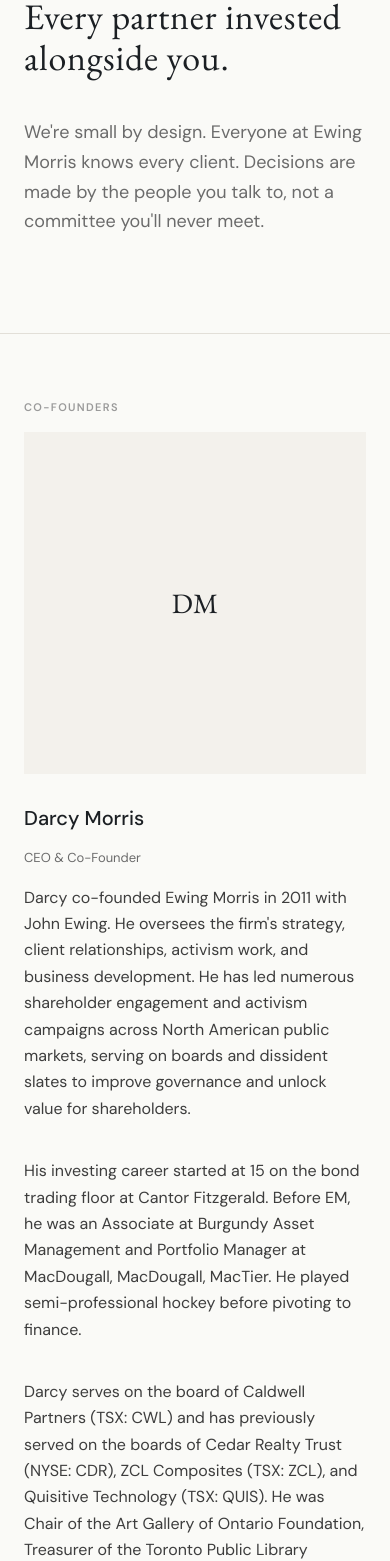
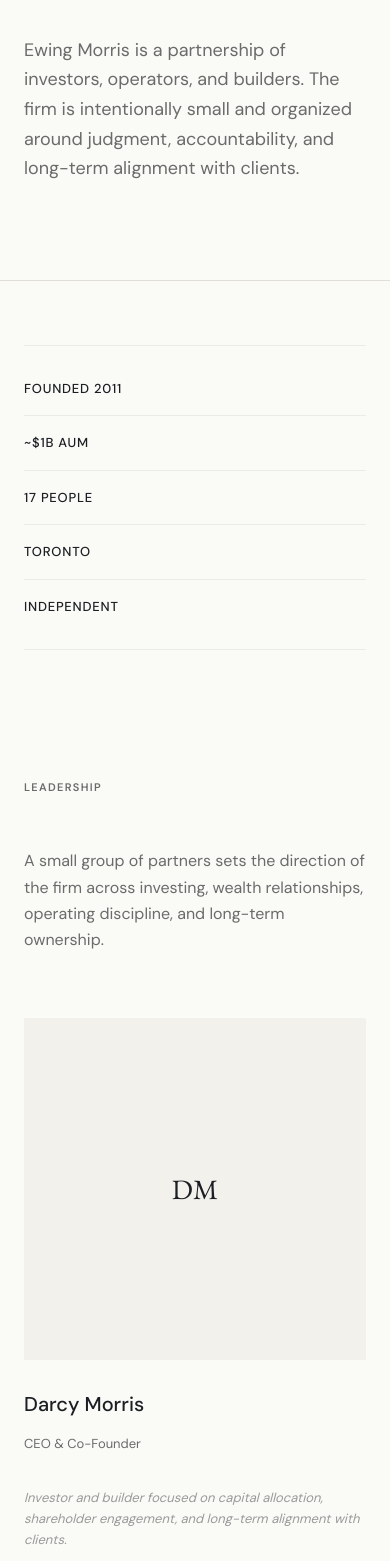
Before and after one commit to darcydmorris-commits/ewingmorris-site, a Next.js app: page /team in a window 390 px wide. Shown: the part 296-1857 px from the top of the page. Built offline with nearby package versions, Linux system fonts and the light colour scheme.

Commit message:
Reframe People page as an allocator partnership

```diff
--- a/app/team/page.tsx
+++ b/app/team/page.tsx
@@ -5,130 +5,203 @@
 import { SectionWrapper } from "@/components/SectionWrapper";
 import { TeamCard } from "@/components/TeamCard";
 import shared from "@/app/interior.module.css";
+import styles from "./team.module.css";
 
 export const metadata: Metadata = {
-  title: "Team",
-  description: "Meet the team at Ewing Morris, including co-founders, partners, and advisors.",
+  title: "People",
+  description:
+    "Meet the people behind Ewing Morris, a partnership of investors, operators, and builders organized around judgment and long-term alignment.",
 };
 
-const coFounders = [
+const leadership = [
   {
     initials: "DM",
     name: "Darcy Morris",
     title: "CEO & Co-Founder",
-    bio: "Darcy co-founded Ewing Morris in 2011 with John Ewing. He oversees the firm's strategy, client relationships, activism work, and business development. He has led numerous shareholder engagement and activism campaigns across North American public markets, serving on boards and dissident slates to improve governance and unlock value for shareholders.\n\nHis investing career started at 15 on the bond trading floor at Cantor Fitzgerald. Before EM, he was an Associate at Burgundy Asset Management and Portfolio Manager at MacDougall, MacDougall, MacTier. He played semi-professional hockey before pivoting to finance.\n\nDarcy serves on the board of Caldwell Partners (TSX: CWL) and has previously served on the boards of Cedar Realty Trust (NYSE: CDR), ZCL Composites (TSX: ZCL), and Quisitive Technology (TSX: QUIS). He was Chair of the Art Gallery of Ontario Foundation, Treasurer of the Toronto Public Library Foundation, and is a member of the Young Presidents' Organization.",
+    focus:
+      "Investor and builder focused on capital allocation, shareholder engagement, and long-term alignment with clients.",
+    bio: `Darcy co-founded Ewing Morris in 2011 and helps shape the firm's direction across client relationships, shareholder engagement, and the broader capital allocation work of the partnership. His work sits at the intersection of investing, ownership, and firm building.
+
+He started in markets early, including time on the bond trading floor at Cantor Fitzgerald, and later worked at Burgundy Asset Management and MacDougall, MacDougall, MacTier. He has led numerous public-market engagement efforts and has served on boards and dissident slates where governance, capital allocation, or strategy required change.
+
+Darcy currently serves on the board of Caldwell Partners and has previously served on the boards of Cedar Realty Trust, ZCL Composites, and Quisitive Technology. He has also held leadership roles with the Art Gallery of Ontario Foundation and the Toronto Public Library Foundation.`,
     email: "darcymorris@ewingmorris.com",
   },
   {
     initials: "JE",
     name: "John Ewing, CFA",
     title: "Chief Investment Officer & Co-Founder",
-    bio: "John co-founded Ewing Morris in 2011 with Darcy Morris and leads the investment team. He is always on the hunt for the next compounder-companies that can grow earnings 10-15% per year through business quality and disciplined capital allocation.\n\nBefore EM, John was Director of Research at Burgundy Asset Management, where he also served as lead analyst for Burgundy's Canadian Small Cap Fund. He graduated with distinction from the University of Guelph with an Honours B.Sc. in Engineering and a Minor in Business Administration, winning the President's Trophy as Guelph's top student-athlete. He has completed the Investment Management Workshop at Harvard Business School. John serves on the board of Sherritt International and chairs the University of Guelph's Investment Committee.",
+    focus:
+      "Fundamental investor focused on small public companies, disciplined underwriting, and long-term compounding.",
+    bio: `John co-founded Ewing Morris in 2011 and leads the investment team. His work is grounded in business quality, capital allocation, and the search for companies that can compound value over long periods of time.
+
+Before launching the firm, he was Director of Research at Burgundy Asset Management and lead analyst for Burgundy's Canadian Small Cap Fund. He graduated with distinction from the University of Guelph in Engineering with a Minor in Business Administration and later completed the Investment Management Workshop at Harvard Business School.
+
+John serves on the board of Sherritt International and chairs the University of Guelph's Investment Committee.`,
     email: "johnewing@ewingmorris.com",
   },
-];
-
-const partners = [
   {
     initials: "BK",
     name: "Breann Kelly, LLB",
     title: "General Counsel, Chief Operating Officer & Chief Compliance Officer",
-    bio: "Breann joined Ewing Morris in 2018 and runs the firm's operational backbone: legal, compliance, and execution. Before EM, she spent five years as VP, Legal & Compliance at BlackRock Canada and began her career as a corporate lawyer at Osler, Hoskin & Harcourt. She holds an LL.B. from Dalhousie Law School and studied Finance at Saint Mary's University. She serves on the investment committee for OCAD University.",
-    tagline: "Breann is the person who makes sure the firm's ambitions are matched by institutional-grade infrastructure.",
+    focus:
+      "Operator focused on translating investment ambition into institutional discipline, legal rigor, and durable infrastructure.",
+    bio: `Breann helps hold together the operating core of the firm across legal, compliance, and execution. Her role is to ensure that thoughtful investing is matched by thoughtful infrastructure.
+
+Before joining Ewing Morris in 2018, she spent five years as Vice President, Legal & Compliance at BlackRock Canada and began her career as a corporate lawyer at Osler, Hoskin & Harcourt. She holds an LL.B. from Dalhousie Law School and studied Finance at Saint Mary's University.
+
+She also serves on the investment committee for OCAD University.`,
   },
+] as const;
+
+const investmentTeam = [
   {
     initials: "RS",
     name: "Randy Steuart, CFA",
-    title: "Partner, Investments - Portfolio Manager, Flexible Fixed Income Fund",
-    bio: "Randy joined Ewing Morris in 2015 and built the Flexible Fixed Income Fund from inception. His approach to credit starts with underwriting and downside, not yield in isolation. Before EM, he was a Portfolio Manager at Norrep Capital Management and Marret Asset Management.",
-    tagline: "Randy is known internally for his relentless focus on downside protection-the kind of discipline that matters most when markets stop cooperating.",
+    title: "Partner, Investments",
+    focus:
+      "Credit investor focused on underwriting, downside protection, and resilient fixed-income construction.",
+    bio: `Randy built the firm's Flexible Fixed Income strategy from inception and brings a creditor's mindset to capital allocation. His work starts with downside, structure, and the ability to get paid back.
+
+Before joining Ewing Morris in 2015, he was a Portfolio Manager at Norrep Capital Management and Marret Asset Management.`,
   },
   {
     initials: "AH",
     name: "Anthony Hammill, CFA",
-    title: "Partner, Investments - Chairman & Portfolio Manager, Dark Horse Fund",
-    bio: "Anthony joined in 2017 and leads the Dark Horse Fund, a low-net market exposure long-short strategy focused on North American small-cap companies. He has been in the investment management industry since 1999, starting as a research analyst at Georgian Capital Partners after completing his Commerce degree at Queen's University. He previously worked at AIC Investment Services and co-founded Broadview Capital.",
-    tagline: "Anthony brings a quiet intensity to his work-deep research, patient conviction, and a bias toward understanding businesses rather than trading stocks.",
+    title: "Partner, Investments",
+    focus:
+      "Fundamental investor focused on North American small caps, deep research, and patient conviction.",
+    bio: `Anthony leads the Dark Horse strategy, a low-net long-short approach focused on North American small-cap companies. He brings a research-intensive style rooted in understanding businesses rather than reacting to market noise.
+
+He has worked in investment management since 1999, beginning as a research analyst at Georgian Capital Partners. He later worked at AIC Investment Services and co-founded Broadview Capital.`,
   },
+  {
+    initials: "NH",
+    name: "Nicholas Hart",
+    title: "Senior Associate",
+    focus:
+      "Generalist analyst focused on research, synthesis, and turning investment work into client-ready thinking.",
+    bio: `Nicholas supports both the investment and client teams with research, analysis, and written work. His role sits close to the connective tissue of the firm: helping ideas become decisions and decisions become clear communication.`,
+  },
+] as const;
+
+const wealthAndOperations = [
   {
     initials: "WJ",
     name: "Will Jones, JD",
     title: "Partner, Relationships",
-    bio: "Will joined in 2019 and leads the firm's client relationships and wealth management outreach. Before EM, he was a partner at Borden Ladner Gervais (BLG), one of Canada's largest law firms. He brings a relationship-first approach to private wealth, focused on understanding families deeply before discussing portfolios.",
-    tagline: "Will is the person most clients meet first-and the reason many of them stay.",
+    focus:
+      "Relationship builder focused on private clients, trust, and long-term capital stewardship.",
+    bio: `Will leads many of the firm's client relationships and helps shape how Ewing Morris Wealth works with families over time. His orientation is simple: understand the family first, then build the portfolio around what actually matters.
+
+Before joining the firm, he was a partner at Borden Ladner Gervais, where he advised sophisticated clients in complex situations.`,
     email: "williamjones@ewingmorris.com",
   },
   {
     initials: "JT",
-    name: "James Telfser",
-    title: "Head of EM Wealth",
-    bio: "James joined in 2024, bringing his team from Aventine to strengthen EM's wealth management platform. He has served as a Portfolio Manager for two leading independent investment firms in Toronto and previously worked as an investment consultant developing quantitative strategies for institutional portfolio managers. He is a CFA Charterholder.",
-    tagline: "James thinks about wealth management the way an architect thinks about a building-every element serves the whole.",
+    name: "James Telfser, CFA",
+    title: "Head of Ewing Morris Wealth",
+    focus:
+      "Portfolio architect focused on whole-balance-sheet thinking and disciplined wealth allocation.",
+    bio: `James leads the firm's wealth platform and thinks about portfolios as part of a larger architecture that includes liquidity, taxes, outside managers, and long-term family priorities.
+
+He joined Ewing Morris in 2024 with his team from Aventine after serving as a portfolio manager at two leading independent firms in Toronto and earlier working as an investment consultant developing quantitative strategies for institutional portfolio managers.`,
   },
   {
     initials: "PS",
     name: "Perry Schultz",
     title: "Partner, Operations",
-    bio: "Perry joined in 2015 and oversees the firm's operational infrastructure. Before EM, he worked at Delaney Capital Management, Bluewater Investments, and Leon Frazer & Associates in various operational roles. He studied at Wilfrid Laurier University.",
-    tagline: "Perry is the person who makes sure everything works-quietly, reliably, and without drama.",
+    focus:
+      "Operating partner focused on reliability, execution, and the infrastructure serious stewardship requires.",
+    bio: `Perry oversees the firm's operational infrastructure with a temperament that is steady, practical, and exacting. He helps ensure that the day-to-day mechanics of the firm remain as dependable as the long-term thinking behind it.
+
+He joined Ewing Morris in 2015 after operational roles at Delaney Capital Management, Bluewater Investments, and Leon Frazer & Associates.`,
     email: "perryschultz@ewingmorris.com",
   },
-];
-
-const team = [
   {
     initials: "DK",
     name: "Danielle Kee",
     title: "Investment Counsellor",
-    bio: "Danielle joined the wealth team in 2025, working directly with families on portfolio construction, financial planning, and ongoing relationship management.",
-  },
-  {
-    initials: "NH",
-    name: "Nicholas Hart",
-    title: "Senior Associate",
-    bio: "Nicholas supports the investment and client service teams on research, analysis, and client deliverables.",
+    focus:
+      "Wealth adviser focused on portfolio construction, planning, and direct partnership with families.",
+    bio: `Danielle works directly with families on portfolio construction, financial planning, and ongoing relationship management. She helps translate the firm's investment capabilities into decisions that are practical, durable, and tailored to real lives.`,
   },
   {
     initials: "YL",
     name: "Yuki Liao",
     title: "Operations Analyst",
-    bio: "Yuki joined in 2022 and supports the firm's operational, reporting, and portfolio administration functions.",
+    focus:
+      "Operations specialist focused on reporting, administration, and the precision that underpins client trust.",
+    bio: `Yuki supports the firm's operational, reporting, and portfolio administration functions. Her work helps ensure that a high-touch client relationship is backed by accurate, disciplined execution.`,
   },
   {
     initials: "MG",
     name: "Michelle-May Grazette",
     title: "Associate, Client Services",
-    bio: "Michelle-May joined in 2022 and is the firm's first point of contact for clients. She manages scheduling, events, CRM, and ensures every client interaction reflects EM's service standard.",
+    focus:
+      "Client service operator focused on consistency, responsiveness, and the quality of every client interaction.",
+    bio: `Michelle-May is often the first point of contact for clients and helps shape the day-to-day experience of the firm. She manages scheduling, events, CRM, and client coordination with a standard of care that reflects the broader ethos of the partnership.`,
   },
   {
     initials: "LG",
     name: "Loretta Grazette",
     title: "Executive Assistant to the CEO",
-    bio: "Loretta manages Darcy's external scheduling and coordination. If you're trying to reach Darcy, Loretta is the person to know.",
+    focus:
+      "Coordinator focused on clarity, continuity, and the practical rhythm around senior leadership.",
+    bio: `Loretta manages Darcy's external scheduling and coordination. Her work is quiet but essential: maintaining order around a role that sits at the center of the firm's external relationships.`,
   },
-];
+] as const;
 
 const advisor = {
   initials: "AF",
   name: "Amy Freedman",
-  title: "Advisor, Engagement Fund Investing",
-  bio: "Amy is the former CEO of Kingsdale Advisors, Canada's leading shareholder services and advisory firm. She advises EM on activism strategy, proxy campaigns, and engagement investing. Prior to Kingsdale, she spent over 15 years in capital markets as an investment banker with Stifel and Morgan Stanley.",
-};
+  title: "Advisor, Shareholder Engagement",
+  focus:
+    "Strategic adviser focused on proxy contests, governance, and the practical mechanics of shareholder engagement.",
+  bio: `Amy advises Ewing Morris on engagement strategy, proxy campaigns, and shareholder communications. She brings decades of experience at the intersection of capital markets, governance, and contested situations.
+
+She is the former Chief Executive Officer of Kingsdale Advisors and previously spent more than 15 years in investment banking with Stifel and Morgan Stanley.`,
+} as const;
+
+const snapshotItems = [
+  "Founded 2011",
+  "~$1B AUM",
+  "17 people",
+  "Toronto",
+  "Independent",
+] as const;
 
 export default function TeamPage() {
   return (
     <main>
       <PageHeader
-        eyebrow="Team"
-        title="17 people. One firm. Every partner invested alongside you."
-        lead="We're small by design. Everyone at Ewing Morris knows every client. Decisions are made by the people you talk to, not a committee you'll never meet."
+        eyebrow="People"
+        title="People"
+        lead="Ewing Morris is a partnership of investors, operators, and builders. The firm is intentionally small and organized around judgment, accountability, and long-term alignment with clients."
       />
 
       <SectionWrapper>
         <ScrollReveal>
-          <Eyebrow>Co-Founders</Eyebrow>
+          <div className={styles.snapshotBand}>
+            {snapshotItems.map((item) => (
+              <span key={item} className={styles.snapshotItem}>
+                {item}
+              </span>
+            ))}
+          </div>
+        </ScrollReveal>
+      </SectionWrapper>
+
+      <SectionWrapper>
+        <ScrollReveal>
+          <div className={styles.groupIntro}>
+            <Eyebrow>Leadership</Eyebrow>
+            <p>
+              A small group of partners sets the direction of the firm across investing, wealth relationships, operating discipline, and long-term ownership.
+            </p>
+          </div>
           <div className={shared.teamGrid}>
-            {coFounders.map((person) => (
+            {leadership.map((person) => (
               <TeamCard key={person.name} {...person} />
             ))}
           </div>
@@ -137,9 +210,14 @@
 
       <SectionWrapper muted>
         <ScrollReveal>
-          <Eyebrow>Partners</Eyebrow>
+          <div className={styles.groupIntro}>
+            <Eyebrow>Investment Team</Eyebrow>
+            <p>
+              The investment team brings different lenses to the same task: careful underwriting, original research, and disciplined capital deployment.
+            </p>
+          </div>
           <div className={shared.teamGrid}>
-            {partners.map((person) => (
+            {investmentTeam.map((person) => (
               <TeamCard key={person.name} {...person} />
             ))}
           </div>
@@ -148,9 +226,14 @@
 
       <SectionWrapper>
         <ScrollReveal>
-          <Eyebrow>Team</Eyebrow>
+          <div className={styles.groupIntro}>
+            <Eyebrow>Wealth, Client &amp; Operating Team</Eyebrow>
+            <p>
+              Wealth relationships are sustained by people who can combine portfolio judgment, client partnership, and operational reliability.
+            </p>
+          </div>
           <div className={shared.teamGrid}>
-            {team.map((person) => (
+            {wealthAndOperations.map((person) => (
               <TeamCard key={person.name} {...person} />
             ))}
           </div>
@@ -159,12 +242,23 @@
 
       <SectionWrapper muted>
         <ScrollReveal>
-          <Eyebrow>Advisor</Eyebrow>
+          <div className={styles.groupIntro}>
+            <Eyebrow>Advisor</Eyebrow>
+            <p>
+              The firm also draws on specialist counsel when a situation demands deeper experience in shareholder engagement and contested governance work.
+            </p>
+          </div>
           <div className={shared.teamGrid}>
             <TeamCard {...advisor} />
           </div>
         </ScrollReveal>
       </SectionWrapper>
+
+      <SectionWrapper>
+        <ScrollReveal>
+          <p className={styles.closingLine}>Small by design. Built for judgment.</p>
+        </ScrollReveal>
+      </SectionWrapper>
     </main>
   );
 }
--- /dev/null
+++ b/app/team/team.module.css
@@ -0,0 +1,84 @@
+.snapshotBand {
+  display: grid;
+  grid-template-columns: repeat(5, minmax(0, 1fr));
+  gap: 0;
+  padding: var(--space-md) 0;
+  border-top: 1px solid var(--color-border-subtle);
+  border-bottom: 1px solid var(--color-border-subtle);
+}
+
+.snapshotItem {
+  display: flex;
+  align-items: center;
+  justify-content: center;
+  min-height: 3.5rem;
+  padding: 0 var(--space-md);
+  border-left: 1px solid var(--color-border-subtle);
+  font-family: var(--font-sans);
+  font-size: var(--text-small);
+  font-weight: 500;
+  letter-spacing: 0.06em;
+  text-transform: uppercase;
+  color: var(--color-heading);
+  text-align: center;
+}
+
+.snapshotItem:first-child {
+  border-left: 0;
+}
+
+.groupIntro {
+  display: grid;
+  gap: var(--space-sm);
+  max-width: 38em;
+  margin-bottom: var(--space-xl);
+}
+
+.groupIntro p {
+  color: var(--color-text-secondary);
+}
+
+.closingLine {
+  max-width: 24rem;
+  margin: 0 auto;
+  text-align: center;
+  font-family: var(--font-serif);
+  font-size: clamp(2rem, 4vw, 2.75rem);
+  line-height: 1.15;
+  color: var(--color-heading);
+}
+
+@media (max-width: 1023px) {
+  .snapshotBand {
+    grid-template-columns: 1fr 1fr;
+  }
+
+  .snapshotItem:nth-child(2n + 1) {
+    border-left: 0;
+  }
+}
+
+@media (max-width: 767px) {
+  .snapshotBand {
+    grid-template-columns: 1fr;
+    padding: var(--space-sm) 0;
+  }
+
+  .snapshotItem {
+    min-height: auto;
+    justify-content: flex-start;
+    padding: var(--space-sm) 0;
+    border-left: 0;
+    border-top: 1px solid var(--color-border-subtle);
+    text-align: left;
+  }
+
+  .snapshotItem:first-child {
+    border-top: 0;
+  }
+
+  .closingLine {
+    margin: 0;
+    text-align: left;
+  }
+}
```
Also changed, not shown: 1 other file (tests, documents, lock files or other folders).
